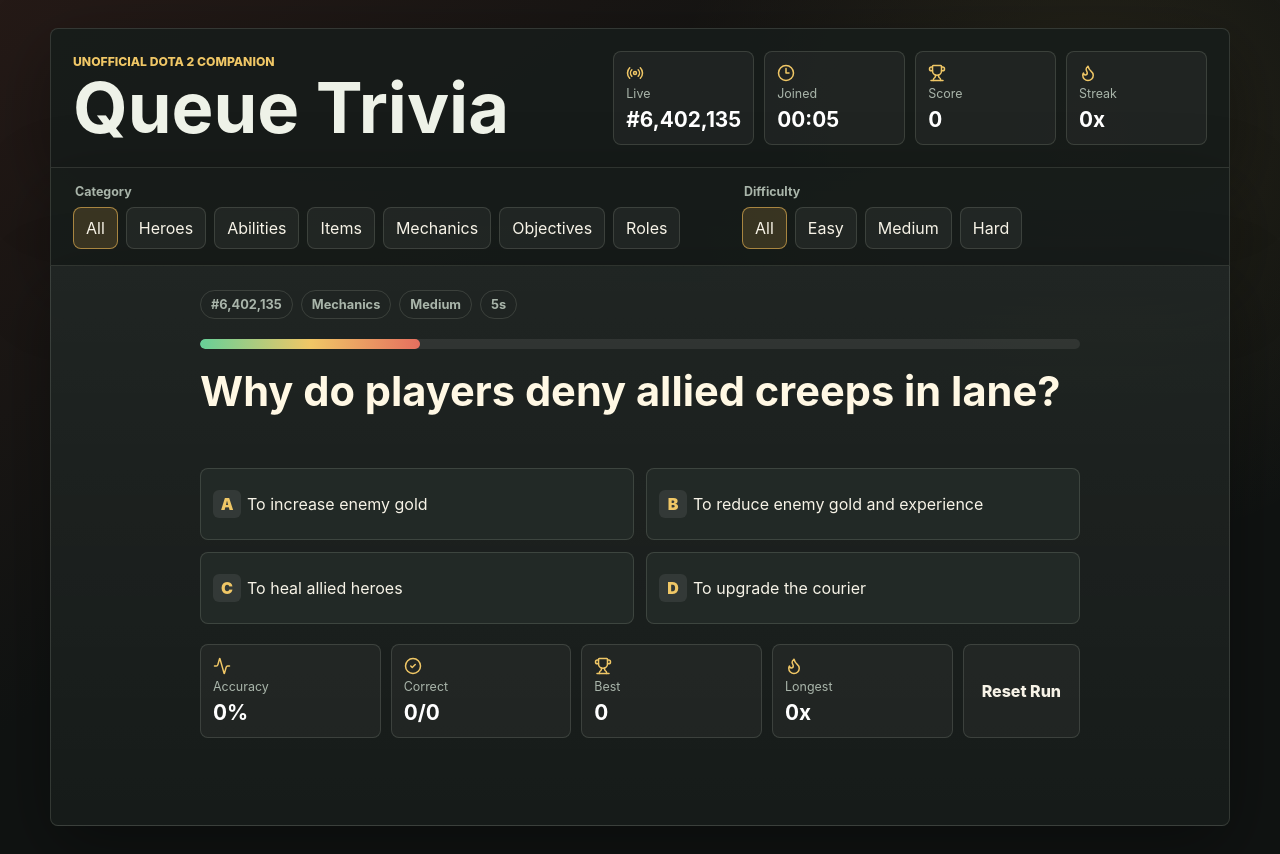
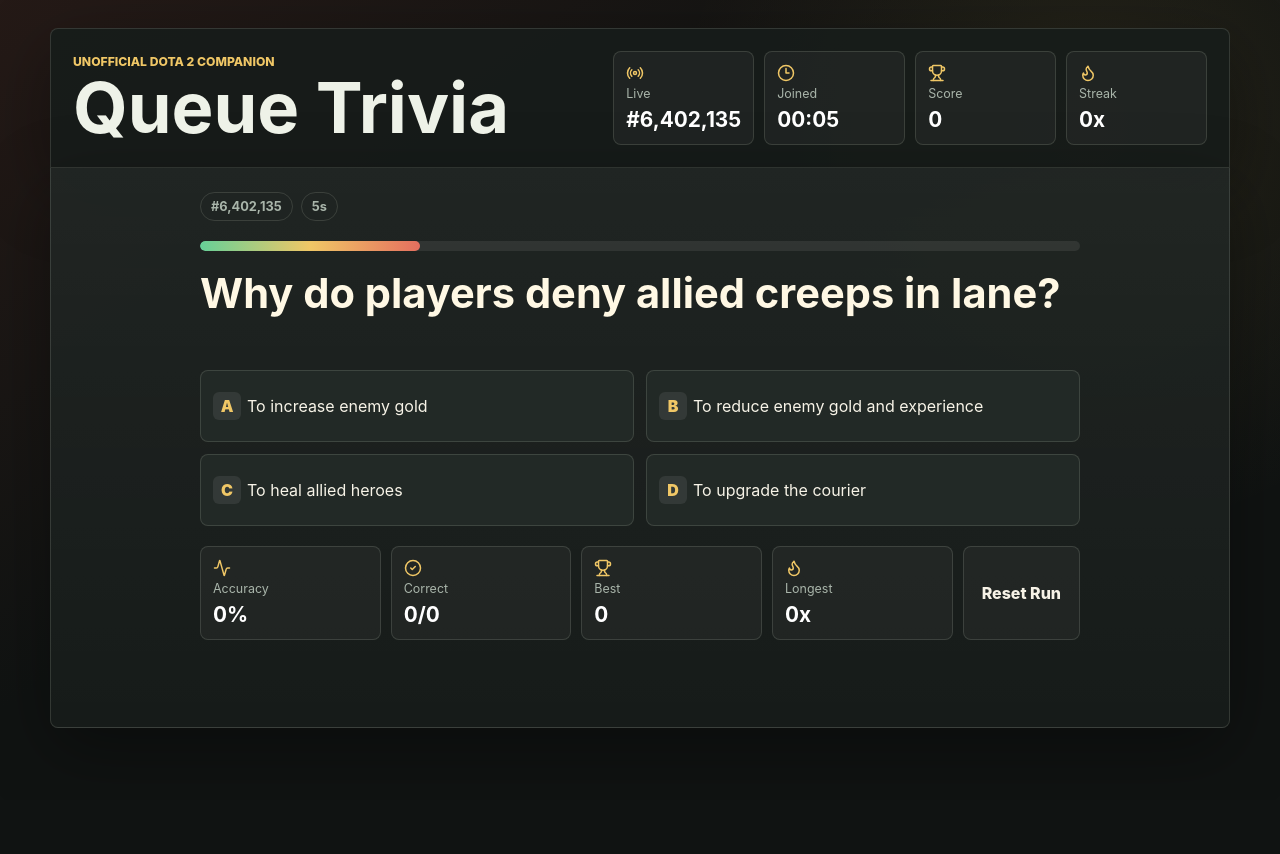
Before and after one commit to rasyidcode/prototyping-with-ai, a React (Vite) app in the folder untitled-project4/: page / in a window 1280 px wide. After the commit the page ends 800 px from the top, so only its background shows below. Built offline with nearby package versions, Linux system fonts and the light colour scheme.

Commit message:
refactor: simplify App component by removing category and difficulty filters

```diff
--- a/untitled-project4/src/App.tsx
+++ b/untitled-project4/src/App.tsx
@@ -11,26 +11,9 @@
 import { questions } from "./data/questions";
 import { getLiveTriviaState, formatQuestionNumber } from "./lib/liveTrivia";
 import { calculateScore } from "./lib/scoring";
-import { filterQuestions } from "./lib/questionRotation";
 import { loadStats, saveStats } from "./lib/storage";
-import type { TriviaCategory, TriviaDifficulty, TriviaStats } from "./types";
+import type { TriviaStats } from "./types";
 
-const categoryLabels: Record<TriviaCategory | "all", string> = {
-  all: "All",
-  heroes: "Heroes",
-  abilities: "Abilities",
-  items: "Items",
-  mechanics: "Mechanics",
-  objectives: "Objectives",
-  roles: "Roles",
-};
-
-const difficultyLabels: Record<TriviaDifficulty | "all", string> = {
-  all: "All",
-  easy: "Easy",
-  medium: "Medium",
-  hard: "Hard",
-};
 
 type AnswerState =
   | { status: "idle" }
@@ -67,35 +50,22 @@
   return minutes + ":" + seconds;
 }
 
-function makeAnswerKey(
-  questionNumber: number,
-  category: TriviaCategory | "all",
-  difficulty: TriviaDifficulty | "all",
-) {
-  return questionNumber + ":" + category + ":" + difficulty;
+function makeAnswerKey(questionNumber: number) {
+  return questionNumber.toString();
 }
 
 export function App() {
   const [stats, setStats] = useState<TriviaStats>(() => loadStats());
-  const [category, setCategory] = useState<TriviaCategory | "all">(stats.lastCategory);
-  const [difficulty, setDifficulty] = useState<TriviaDifficulty | "all">(stats.lastDifficulty);
   const [run, setRun] = useState<LiveRunState>(() => createInitialRun());
   const [nowMs, setNowMs] = useState(() => Date.now());
   const [answeredQuestions, setAnsweredQuestions] = useState<Record<string, AnswerState>>({});
 
-  const activePool = useMemo(
-    () => filterQuestions(questions, category, difficulty),
-    [category, difficulty],
+  const liveState = useMemo(
+    () => (questions.length > 0 ? getLiveTriviaState({ nowMs, pool: questions }) : null),
+    [nowMs],
   );
 
-  const liveState = useMemo(
-    () => (activePool.length > 0 ? getLiveTriviaState({ nowMs, pool: activePool }) : null),
-    [activePool, nowMs],
-  );
-
-  const answerKey = liveState
-    ? makeAnswerKey(liveState.questionNumber, category, difficulty)
-    : "no-question";
+  const answerKey = liveState ? makeAnswerKey(liveState.questionNumber) : "no-question";
   const answerState = answeredQuestions[answerKey] ?? { status: "idle" };
 
   useEffect(() => {
@@ -103,10 +73,6 @@
     return () => window.clearInterval(timer);
   }, []);
 
-  useEffect(() => {
-    const nextStats = { ...stats, lastCategory: category, lastDifficulty: difficulty };
-    saveStats(nextStats);
-  }, [category, difficulty, stats]);
 
   const recordAnswer = useCallback(
     (selectedIndex: number | null, remainingSeconds: number) => {
@@ -146,14 +112,14 @@
           correct: current.correct + (isCorrect ? 1 : 0),
         };
 
-        const nextStats = {
+        const nextStats: TriviaStats = {
           ...stats,
           bestScore: Math.max(stats.bestScore, nextRun.score),
           totalAnswered: stats.totalAnswered + 1,
           totalCorrect: stats.totalCorrect + (isCorrect ? 1 : 0),
           longestStreak: Math.max(stats.longestStreak, nextRun.longestStreak),
-          lastCategory: category,
-          lastDifficulty: difficulty,
+          lastCategory: "all",
+          lastDifficulty: "all",
         };
         setStats(nextStats);
         saveStats(nextStats);
@@ -161,7 +127,7 @@
         return nextRun;
       });
     },
-    [answerKey, answerState.status, category, difficulty, liveState, run.streak, stats],
+    [answerKey, answerState.status, liveState, run.streak, stats],
   );
 
   useEffect(() => {
@@ -203,28 +169,11 @@
         </div>
       </section>
 
-      <section className="control-strip" aria-label="Trivia filters">
-        <SegmentedControl
-          label="Category"
-          value={category}
-          options={Object.entries(categoryLabels)}
-          onChange={(value) => setCategory(value as TriviaCategory | "all")}
-        />
-        <SegmentedControl
-          label="Difficulty"
-          value={difficulty}
-          options={Object.entries(difficultyLabels)}
-          onChange={(value) => setDifficulty(value as TriviaDifficulty | "all")}
-        />
-      </section>
-
       <section className="play-surface">
         {liveState ? (
           <article className="question-panel">
             <div className="question-meta">
               <span>{formatQuestionNumber(liveState.questionNumber)}</span>
-              <span>{categoryLabels[liveState.question.category]}</span>
-              <span>{difficultyLabels[liveState.question.difficulty]}</span>
               <span>{liveState.remainingSeconds}s</span>
             </div>
             <div className="timer-track" aria-label={liveState.remainingSeconds + " seconds remaining"}>
@@ -280,7 +229,7 @@
         ) : (
           <article className="start-panel">
             <p className="eyebrow">No questions available</p>
-            <h2>Try another filter.</h2>
+            <h2>Question bank is empty.</h2>
           </article>
         )}
 
@@ -315,33 +264,3 @@
     </div>
   );
 }
-
-function SegmentedControl({
-  label,
-  value,
-  options,
-  onChange,
-}: {
-  label: string;
-  value: string;
-  options: [string, string][];
-  onChange: (value: string) => void;
-}) {
-  return (
-    <fieldset className="segmented">
-      <legend>{label}</legend>
-      <div>
-        {options.map(([optionValue, optionLabel]) => (
-          <button
-            aria-pressed={value === optionValue}
-            key={optionValue}
-            onClick={() => onChange(optionValue)}
-            type="button"
-          >
-            {optionLabel}
-          </button>
-        ))}
-      </div>
-    </fieldset>
-  );
-}
```
Also changed, not shown: 1 other file (tests, documents, lock files or other folders).
